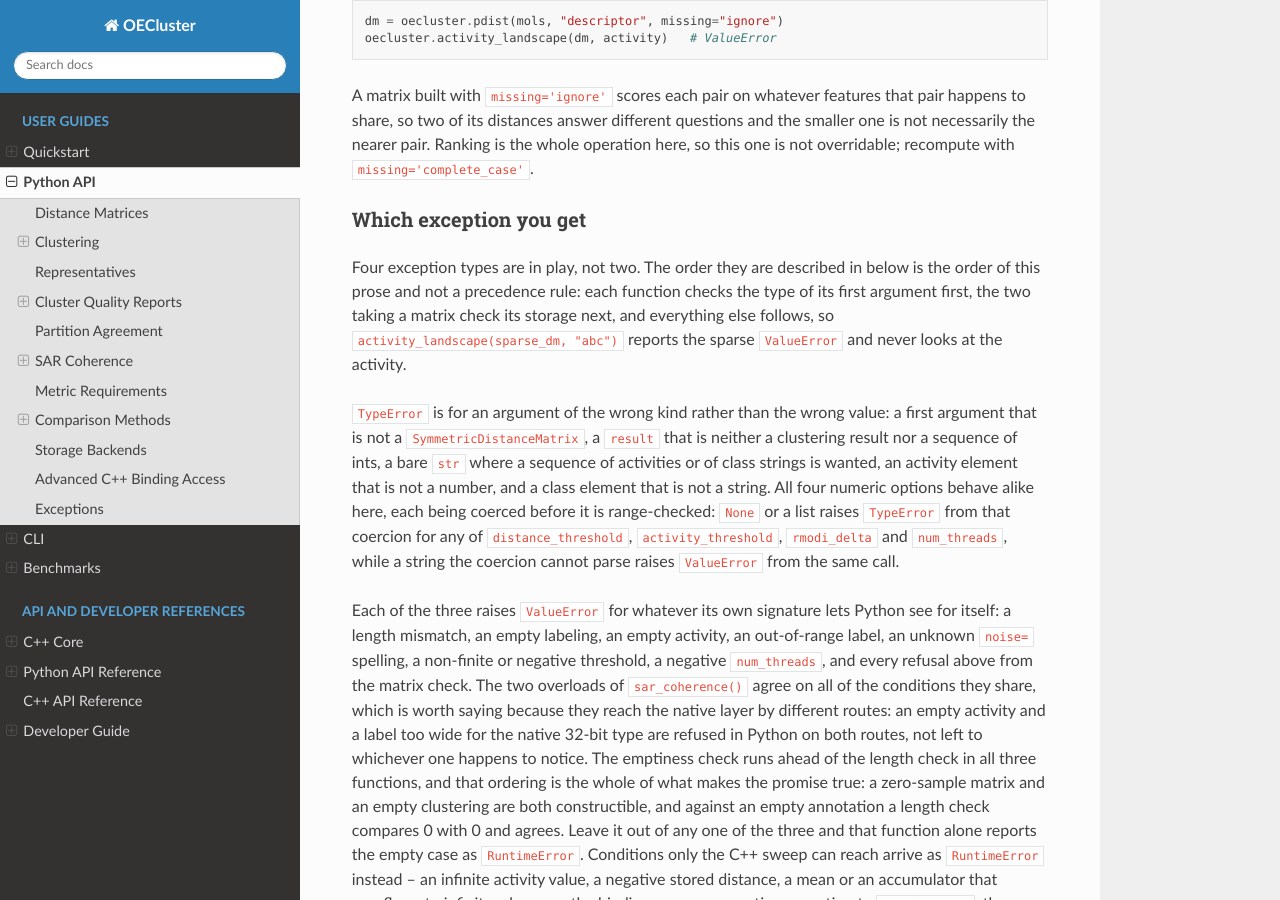
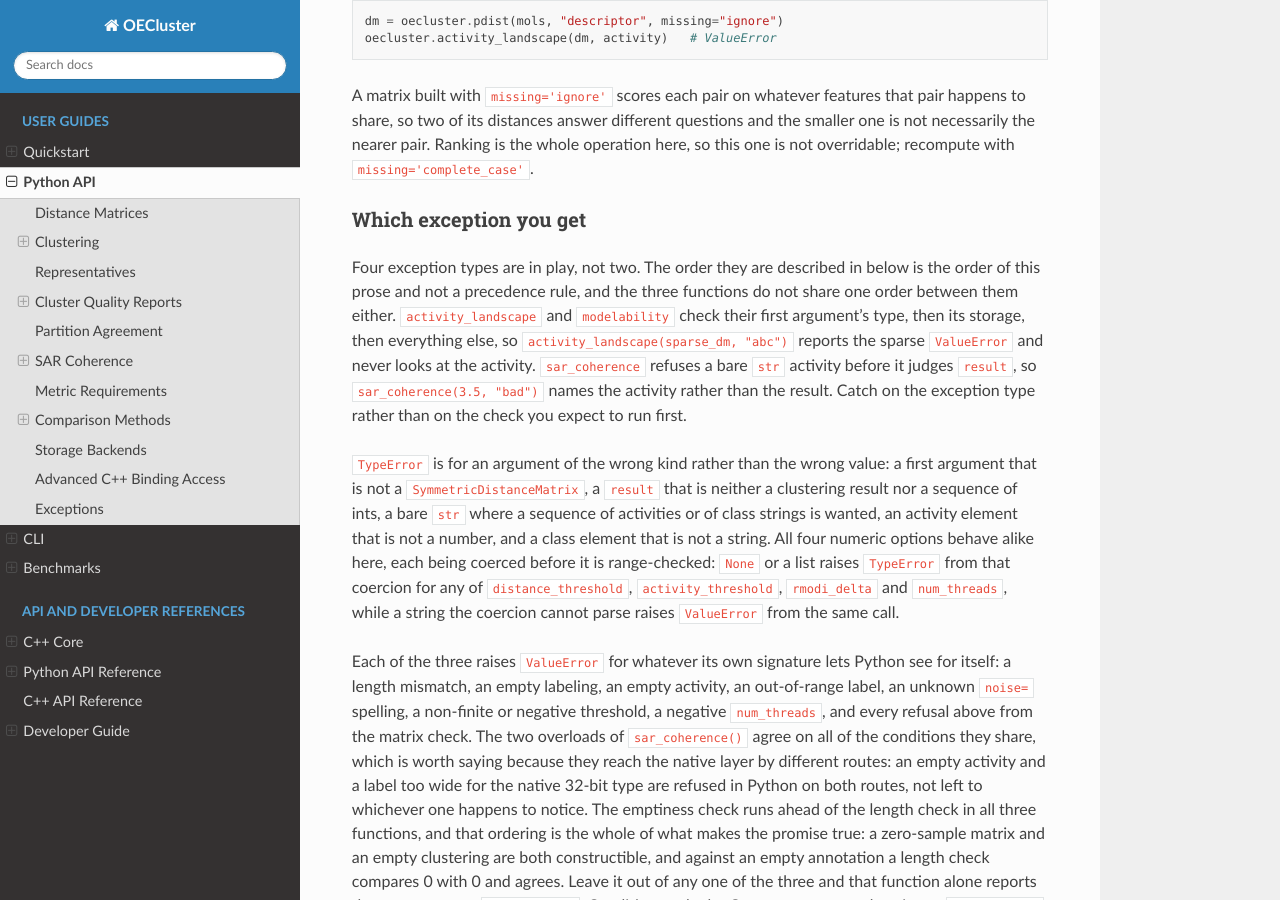
Before and after one commit to scott-arne/oecluster, a Sphinx documentation site: the page built from docs/python-api.md, in a window 1280 px wide and 900 px high, scrolled down 12639 px. Built offline with Sphinx 7.4.7 and the Read the Docs theme 3.1.0, drawn with Linux system fonts in a browser that asks for light colours; pages that are not in the unit, such as notebooks, are missing from menus; the version number is read from the project's files by our own code.

Commit message:
docs: stop claiming one argument-check order across the three functions
sar_coherence refuses a bare str activity before it judges result, so a call
with both arguments wrong names the activity: sar_coherence(3.5, "bad")
raises "activity must be a sequence of floats", not the result TypeError the
previous sentence predicted. Only the two matrix-taking functions check their
first argument's type first.

```diff
--- a/docs/python-api.md
+++ b/docs/python-api.md
@@ -629,11 +629,14 @@ operation here, so this one is not overridable; recompute with
 ### Which exception you get
 
 Four exception types are in play, not two. The order they are described in
-below is the order of this prose and not a precedence rule: each function
-checks the type of its first argument first, the two taking a matrix check its
-storage next, and everything else follows, so
-`activity_landscape(sparse_dm, "abc")` reports the sparse `ValueError` and
-never looks at the activity.
+below is the order of this prose and not a precedence rule, and the three
+functions do not share one order between them either. `activity_landscape` and
+`modelability` check their first argument's type, then its storage, then
+everything else, so `activity_landscape(sparse_dm, "abc")` reports the sparse
+`ValueError` and never looks at the activity. `sar_coherence` refuses a bare
+`str` activity before it judges `result`, so `sar_coherence(3.5, "bad")` names
+the activity rather than the result. Catch on the exception type rather than
+on the check you expect to run first.
 
 `TypeError` is for an argument of the wrong kind rather than the wrong value:
 a first argument that is not a `SymmetricDistanceMatrix`, a `result` that is
```
